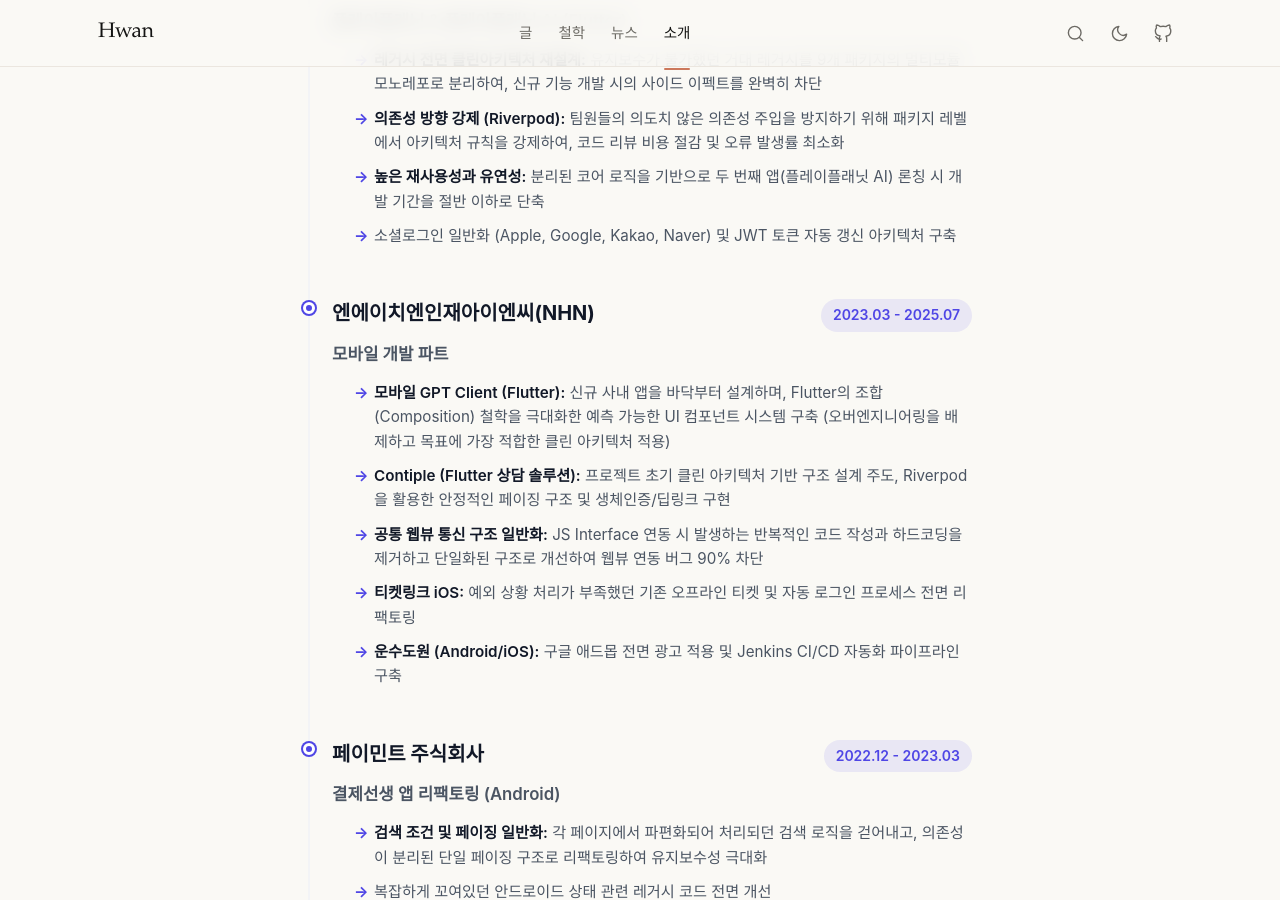
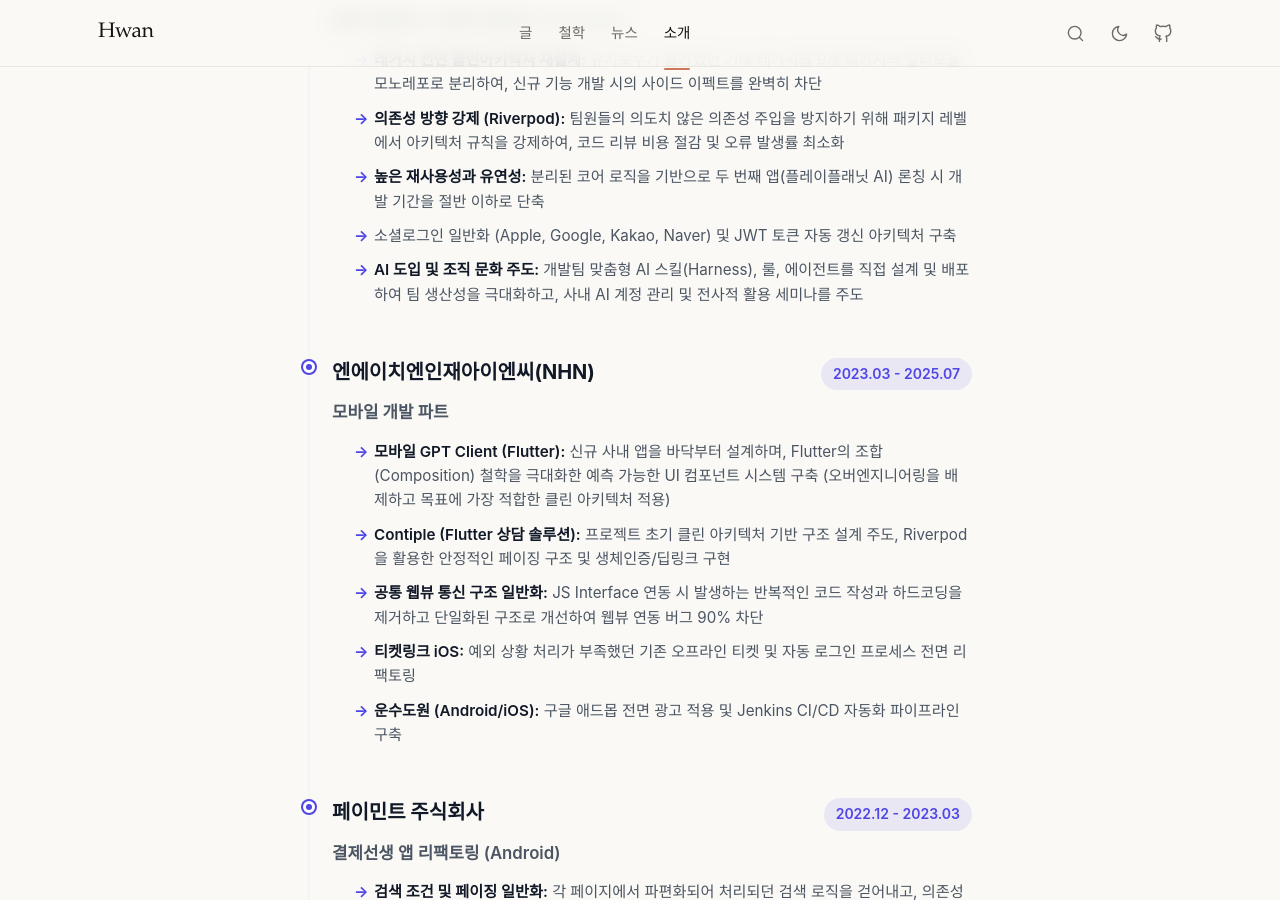
Before and after one commit to Hwan3434/Hwan3434.github.io, a Jekyll site: the page built from about.md, in a window 1280 px wide and 900 px high, scrolled down 1405 px. Built offline with Jekyll 4.4.1, drawn with Linux system fonts in a browser that asks for light colours; some web fonts are replaced.

Commit message:
Add AI leadership and Harness strategy to BankX experience

```diff
--- a/about.md
+++ b/about.md
@@ -312,6 +312,7 @@
         <li><strong>의존성 방향 강제 (Riverpod):</strong> 팀원들의 의도치 않은 의존성 주입을 방지하기 위해 패키지 레벨에서 아키텍처 규칙을 강제하여, 코드 리뷰 비용 절감 및 오류 발생률 최소화</li>
         <li><strong>높은 재사용성과 유연성:</strong> 분리된 코어 로직을 기반으로 두 번째 앱(플레이플래닛 AI) 론칭 시 개발 기간을 절반 이하로 단축</li>
         <li>소셜로그인 일반화 (Apple, Google, Kakao, Naver) 및 JWT 토큰 자동 갱신 아키텍처 구축</li>
+        <li><strong>AI 도입 및 조직 문화 주도:</strong> 개발팀 맞춤형 AI 스킬(Harness), 룰, 에이전트를 직접 설계 및 배포하여 팀 생산성을 극대화하고, 사내 AI 계정 관리 및 전사적 활용 세미나를 주도</li>
       </ul>
     </div>
 
```
